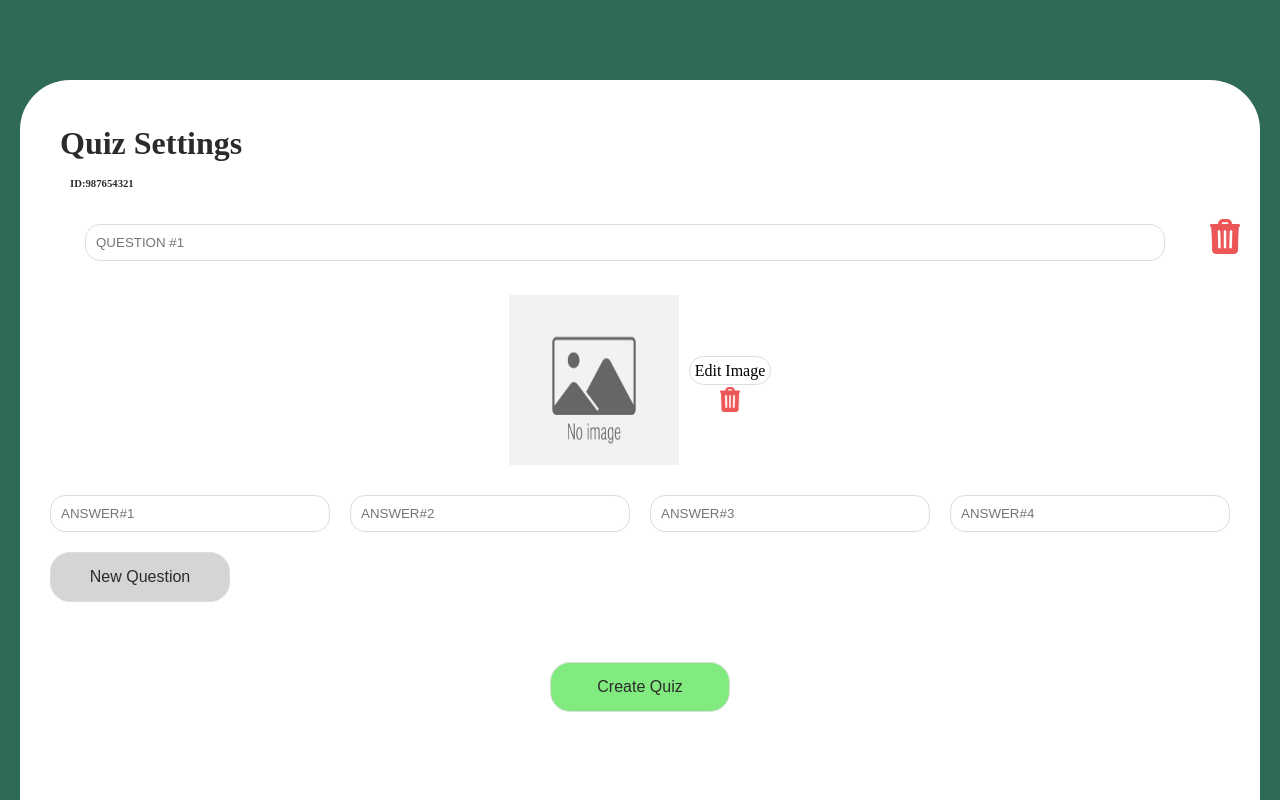
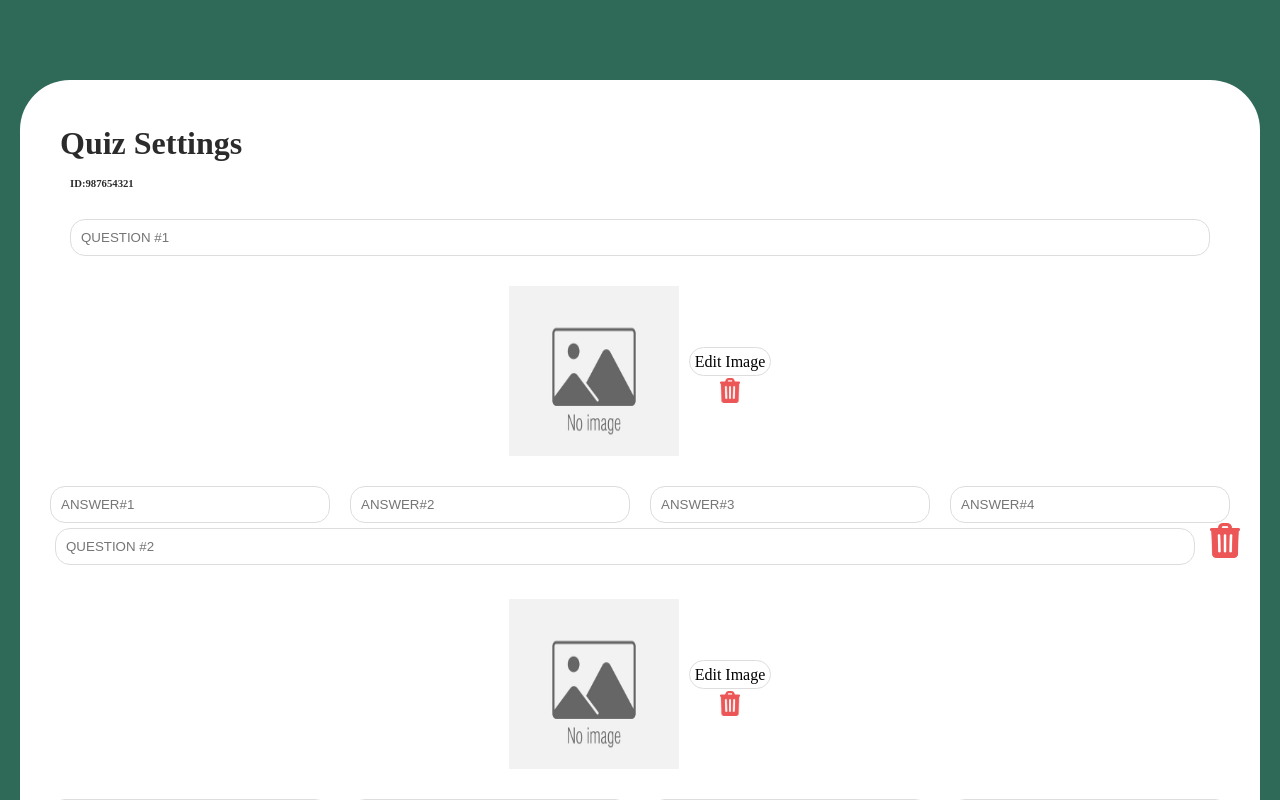
Before and after one commit to tiimbiim/CS137-S24, a Next.js app in the folder quizap/: page /editQuiz in a window 1280 px wide. Both pictures are taken after a click on the button "New Question". Shown: the top 800 px of the page. Built offline with nearby package versions, Linux system fonts and the light colour scheme.

Commit message:
add button in editQuiz working

```diff
--- a/quizap/pages/editQuiz.js
+++ b/quizap/pages/editQuiz.js
@@ -4,6 +4,7 @@ import { useState } from 'react';
 
 const editQuiz = () => {
     const [imageUrl, setImageUrl] = useState('/noImage.png');
+    const [questions, setQuestions] = useState([{ id: 1, text: '', answers: ['', '', '', ''] }]);
     const handleImageChange = (e) => {
         const file = e.target.files[0];
         setImageUrl(URL.createObjectURL(file));
@@ -11,37 +12,78 @@ const editQuiz = () => {
     const handleDeleteImage = () => {
         setImageUrl('/noImage.png');
     };
-    return ( <main className={styles.main}>
+    const handleAddQuestion = () => {
+        const newQuestions = [...questions];
+        const newIndex = newQuestions[newQuestions.length - 1].id + 1;
+        newQuestions.push({ id: newIndex, text: '', answers: ['', '', '', ''] });
+        setQuestions(newQuestions);
+    };
+    const handleDeleteQuestion = (index) => {
+        if (index === 0) {
+            return;
+        }
+        const newQuestions = [...questions];
+        newQuestions.splice(index, 1);
+        setQuestions(newQuestions);
+    };
+    const handleQuestionChange = (index, event) => {
+        const newQuestions = [...questions];
+        newQuestions[index].text = event.target.value;
+        setQuestions(newQuestions);
+    };
+    const handleAnswerChange = (questionIndex, answerIndex, event) => {
+        const newQuestions = [...questions];
+        newQuestions[questionIndex].answers[answerIndex] = event.target.value;
+        setQuestions(newQuestions);
+    };
+    return (
+        <main className={styles.main}>
             <div className={styles.body}>
                 <h1 className={styles.h1}>Quiz Settings</h1>
                 <h6 className={styles.h6}>ID:987654321</h6>
+
+                {questions.map((question, index) => (
+                    <div key={question.id}>
                         <div className={styles.inputContainer}>
-                <input className={styles.input} type="text" id ="first" name="first" placeholder="QUESTION #1" required></input>
+                            <input className={styles.input} type="text" placeholder={`QUESTION #${index + 1}`} value={question.text} onChange={(e) => handleQuestionChange(index, e)} />
+                            {index !== 0 && (<form Name="" Method="" Action="">
+                                <input Name="IB1" type="image" src="delete.png" height="35px" width="30px" onClick={() => {
+                                    handleDeleteQuestion(index);
+                                }} />
+                            </form>)}
+                        </div>
+
+                        <div className={styles.style}>
+                            <Image src={imageUrl} id="pic" width={170} height={170} />
+                            <div className={styles.inputContainer2}>
+                                <label className={styles.label} htmlFor="input-file">Edit Image</label>
+                                <input className={styles.imageInput} type="file" accept="image/jepg, image/png, image/jpg" id="input-file" onChange={handleImageChange} />
                                 <form Name="" Method="" Action="">
-                    <input Name="IB1" type="image" src="delete.png" height="35px" width="30px"></input>
-                </form>
-            </div>
-            <div className={styles.style}><Image src={imageUrl} id= "pic" width={170} height={170}/>
-                <div className={styles.inputContainer2}>
-                    <label className={styles.label} for="input-file">Edit Image</label>
-                    <input className={styles.imageInput} type="file" accept="image/jepg, image/png, image/jpg" id="input-file" onChange={handleImageChange}></input>
-                    <form Name="" Method="" Action="">
-                        <input Name="IB1" type="image" src="delete.png" height="25px" width="20px" onClick={handleDeleteImage}></input>
+                                    <input Name="IB1" type="image" src="delete.png" height="25px" width="20px" onClick={handleDeleteImage} />
                                 </form>
                             </div>
                         </div>
+
                         <div className={styles.inputContainer}>
-                <input className={styles.answerInput} type="text" placeholder="ANSWER#1"></input>
-                <input className={styles.answerInput} type="text" placeholder="ANSWER#2"></input>
-                <input className={styles.answerInput} type="text" placeholder="ANSWER#3"></input>
-                <input className={styles.answerInput} type="text" placeholder="ANSWER#4"></input>
+                            {question.answers.map((answer, answerIndex) => (
+                                <input key={answerIndex} className={styles.answerInput} type="text" placeholder={`ANSWER#${answerIndex + 1}`} value={answer} onChange={(e) => handleAnswerChange(index, answerIndex, e)} />
+                            ))}
                         </div>
-            <div class="wrap"><button className={styles.button2} onclick="solve()">New Question</button></div>
+                    </div>
+                ))}
+
+                <div className="wrap">
+                    <button className={styles.button2} onClick={handleAddQuestion}>New Question</button>
+                </div>
+
                 <a href="mainPage">
-                <div class="wrap"><button className={styles.button} onclick="solve()">Create Quiz</button></div>
+                    <div className="wrap">
+                        <button className={styles.button}>Create Quiz</button>
+                    </div>
                 </a>
             </div>
-    </main> );
+        </main>
+    );
 }
 
 export default editQuiz;
--- a/quizap/styles/editQuiz.module.css
+++ b/quizap/styles/editQuiz.module.css
@@ -17,7 +17,6 @@
     padding: 10px 20px;
     transition: transform 0.2s;
     width: 1200px;
-    height: 100vh;
     text-align: center;
     border-top-left-radius: 50px;
     border-top-right-radius: 50px;
@@ -35,7 +34,7 @@
 }
 .input {
     display: flex;
-    width: 90%;
+    width: 95%;
     margin-bottom: 15px;
     padding: 10px;
     box-sizing: border-box;
@@ -91,7 +90,6 @@
     border: 1px solid #ddd;
     cursor: pointer;
     background-color: #81eb7f;
-    width: 15%;
     font-size: 100%;
 }
 .button2 {
```
Lines whose indentation alone changed are shown as unchanged.
